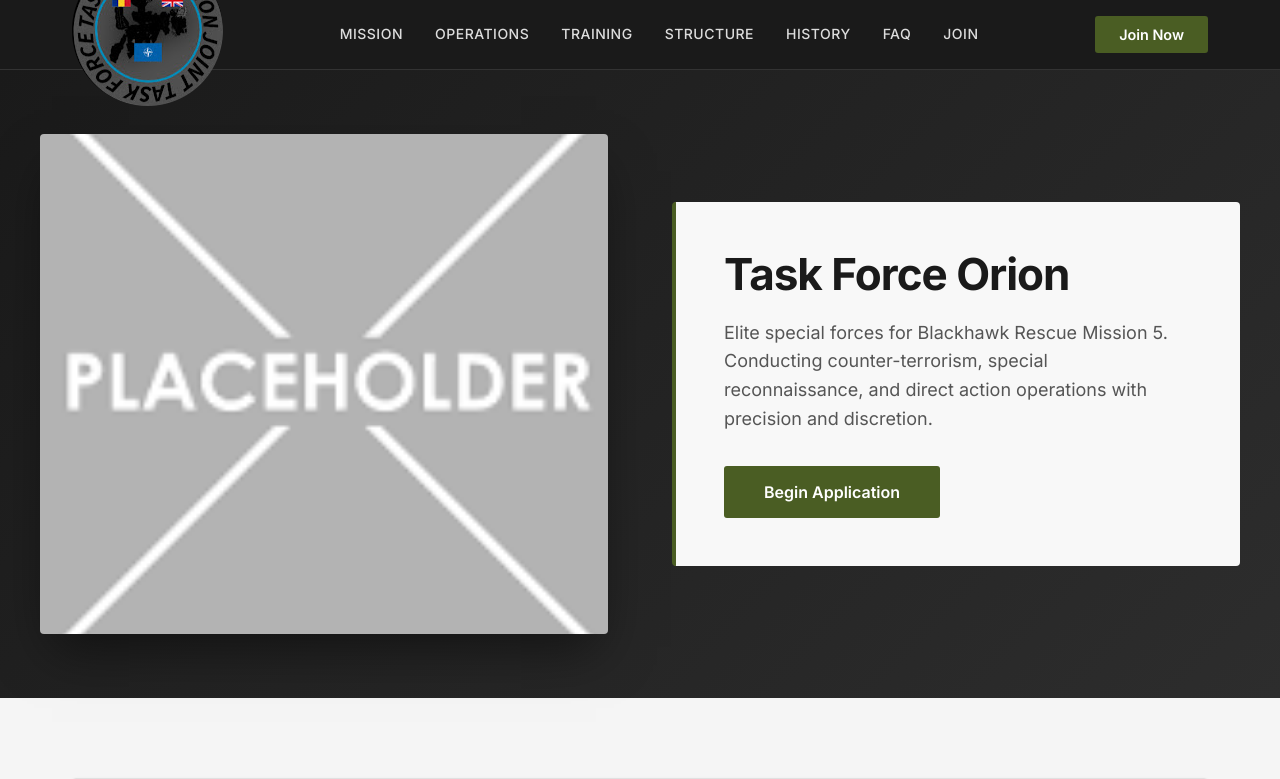
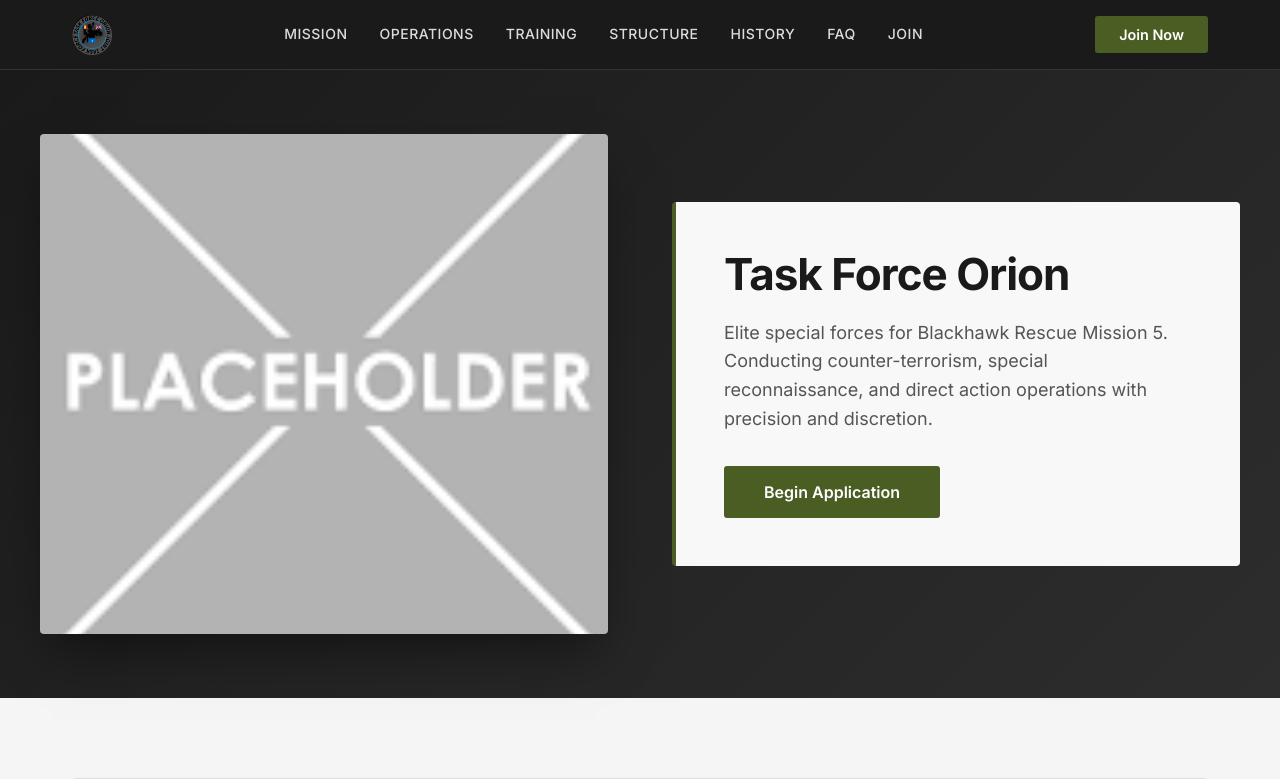
Before and after one commit to AlvindAndMe/Orion-brm5, a website: page index.html in a window 1280 px wide. Shown: the top 779 px of the page. Drawn offline with Linux system fonts and the light colour scheme.

```diff
--- a/styles.css
+++ b/styles.css
@@ -512,7 +512,7 @@
   line-height: 1.7;
 }
 
-.SAS-logo {
+.sas-logo {
   height: 40px;           /* Adjust this value to make it smaller/bigger */
   width: auto;            /* Maintains aspect ratio */
   max-width: 150px;       /* Prevents it from getting too wide */
```
